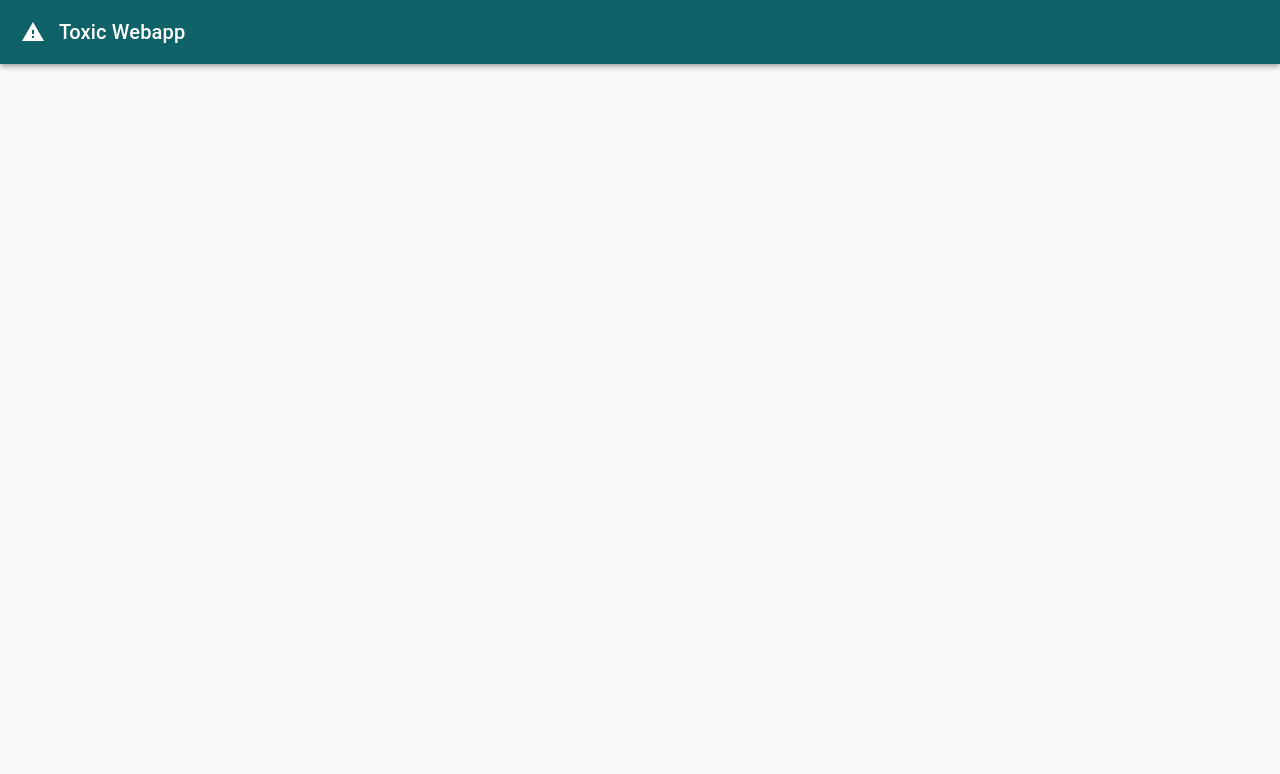
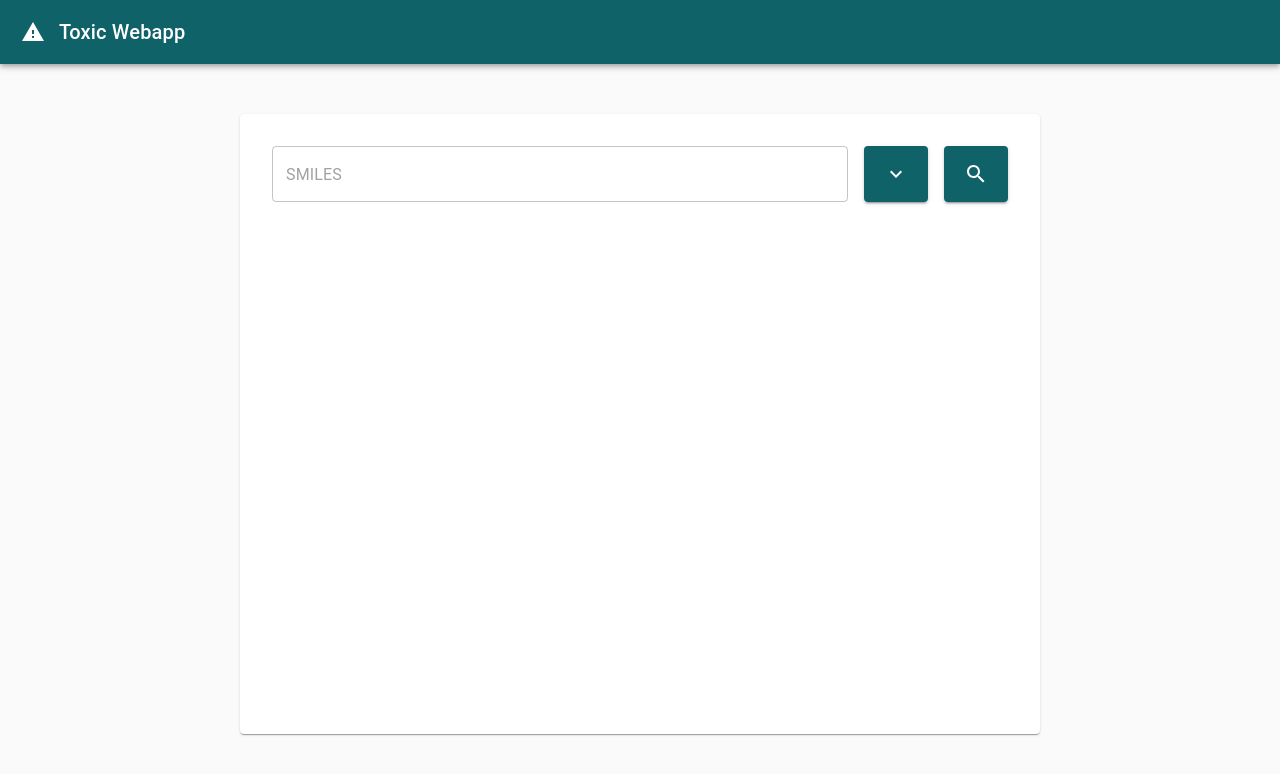
Before and after one commit to Yuugenn/toxic-webservice, a React (Create React App) app in the folder frontend/: page /home/1 in a window 1280 px wide. Shown: the top 774 px of the page. Built offline with nearby package versions, Linux system fonts and the light colour scheme.

Commit message:
add user token

```diff
--- a/frontend/src/components/Content.tsx
+++ b/frontend/src/components/Content.tsx
@@ -1,5 +1,5 @@
 import React from 'react';
-import {Route, Switch} from "react-router-dom";
+import {Redirect, Route, Switch} from "react-router-dom";
 import {Theme} from "@material-ui/core";
 import {makeStyles} from "@material-ui/styles";
 import Home from './Home';
@@ -22,15 +22,16 @@ function Content () {
 	return (
 		<div className={classes.content}>
 			<Switch>
-			    <Route exact path={["/", "/login"]}>
+			    <Route exact path="/login">
                     <Login/>
                 </Route>
 				<Route exact path="/register">
 					<Register/>
 				</Route>
-				<Route exact path="/home">
+				<Route path="/home/:token">
 					<Home/>
 				</Route>
+				<Route path="/" render={() => (<Redirect to="/login" />)} />
 			</Switch>
 		</div>
 	);
--- a/frontend/src/components/Home.tsx
+++ b/frontend/src/components/Home.tsx
@@ -1,7 +1,7 @@
 import {makeStyles} from '@material-ui/core';
 import {Button, Paper, SvgIcon, TextField} from "@material-ui/core";
 import React, {useState} from "react";
-import {API_URL} from "../config";
+import {useParams} from "react-router-dom";
 
 // not working: import SmilesDrawer from "smiles-drawer";
 const SmilesDrawer = require("smiles-drawer");
@@ -27,11 +27,13 @@ const useStyles = makeStyles((theme) => ({
 
 function Home() {
 
-    // SearchIcon and KeyboardArrowDownIcon via material-ui/icons throws errors, so manually with svg path
+    // KeyboardArrowDownIcon and SearchIcon via material-ui/icons throws errors, so manually with svg path
+    const KeyboardArrowDownIcon = <path d="M16.59 8.59L12 13.17 7.41 8.59 6 10l6 6 6-6z" />;
     const SearchIcon = <path d="M15.5 14h-.79l-.28-.27C15.41 12.59 16 11.11 16 9.5 16 5.91 13.09 3 9.5 3S3 5.91 3 9.5 5.91 16 9.5 16c1.61 0 3.09-.59 4.23-1.57l.27.28v.79l5 4.99L20.49 19l-4.99-5zm-6 0C7.01 14 5 11.99 5 9.5S7.01 5 9.5 5 14 7.01 14 9.5 11.99 14 9.5 14z" />;
-    const KeyboardArrowDownIcon = <path d="M16.59 8.59L12 13.17 7.41 8.59 6 10l6 6 6-6z" />;
 
     const classes = useStyles();
+
+    const { token } = useParams();
 
     const [result, setResult] = useState<string>( "" );
 
@@ -62,7 +64,7 @@ function Home() {
     return (
         <Paper className="paper">
 		    <div className={classes.row}>
-		        <TextField label="SMILES" variant="outlined" className={classes.textField} onChange={handleOnChange} />
+		        <TextField placeholder="SMILES" variant="outlined" className={classes.textField} onChange={handleOnChange} />
 		        <Button variant="contained" color="primary" className={classes.button} onClick={showLastCalculation}><SvgIcon>{KeyboardArrowDownIcon}</SvgIcon></Button>
 		        <Button variant="contained" color="primary" className={classes.button} onClick={calculate}><SvgIcon>{SearchIcon}</SvgIcon></Button>
 		    </div>
```
